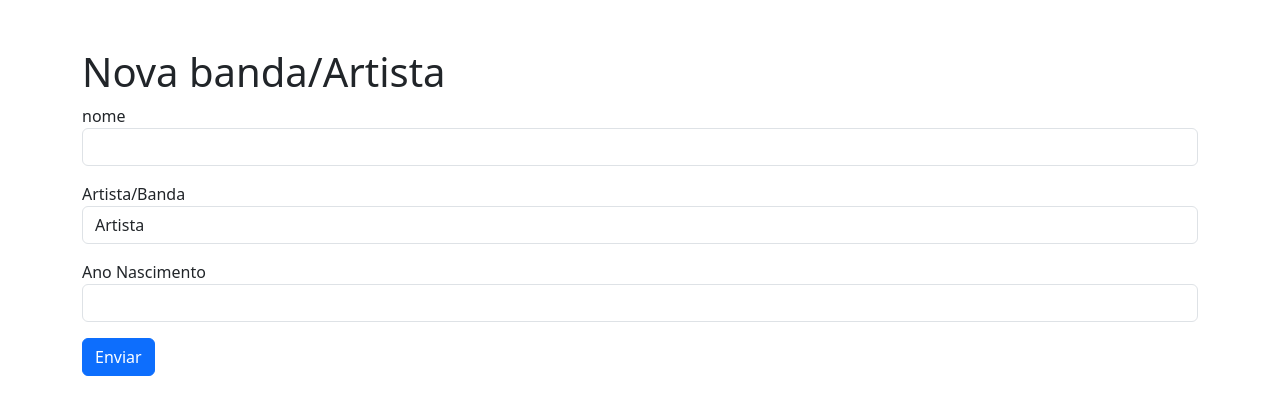
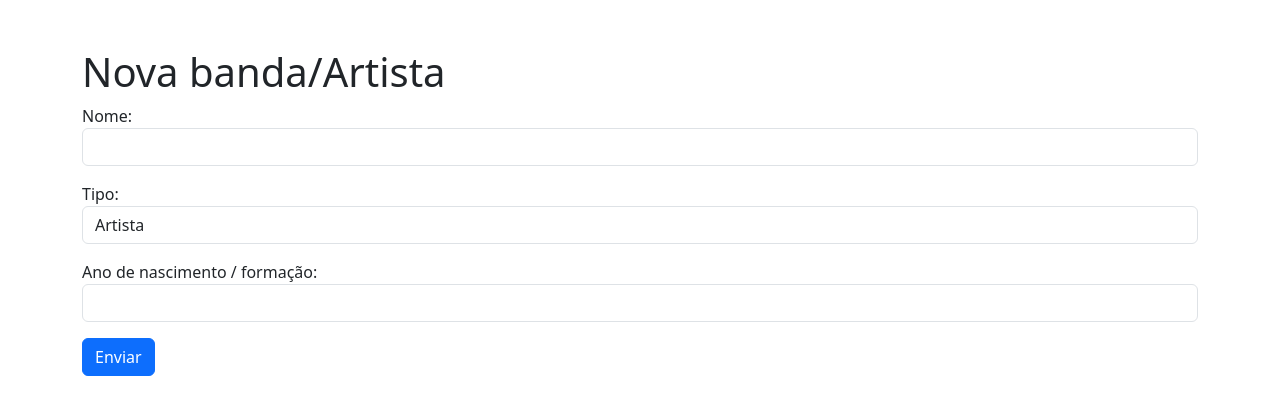
Before and after one commit to bgluft/Trabalho_gravadora, a PHP site: page /index.php?page=cadastrar-artista in a window 1280 px wide. Shown: the part 56-471 px from the top of the page. Run offline with PHP 8.4, Linux system fonts and the light colour scheme.

Commit message:
alteraçoes visuais

```diff
--- a/artists/cadastrar-artista.php
+++ b/artists/cadastrar-artista.php
@@ -2,18 +2,18 @@
 <form action="?page=salvar-artista" method="post">
     <input type="hidden" name="acao" value="cadastrar">
     <div class="mb-3">
-        <label>nome</label>
+        <label>Nome: </label>
         <input type="text" name="name" class="form-control">
     </div>
     <div class="mb-3">
-        <label>Artista/Banda</label>
+        <label>Tipo: </label>
         <select name="band_artist" class="form-control">
             <option value="a">Artista</option>
             <option value="b">Banda</option>
         </select>
     </div>
     <div class="mb-3">
-        <label>Ano Nascimento</label>
+        <label>Ano de nascimento / formação:</label>
         <input type="number" id="ano" min="1900" max="2030" name="birth_formation" class="form-control">
     </div>
     <div class="mb-3">
--- a/artists/listar-artista.php
+++ b/artists/listar-artista.php
@@ -13,7 +13,7 @@
         print "<th>ID</th>";
         print "<th>Nome</th>";
         print "<th>Banda/Artista</th>";
-        print "<th>Data Formação</th>";
+        print "<th>Ano de nascimento/formação</th>";
         print "<th>Ações</th>";
         print "</tr>";
         while ($row = $res->fetch_object()) {
--- a/genres/listar-genero.php
+++ b/genres/listar-genero.php
@@ -26,6 +26,8 @@
             print "</tr>";
         }
         print "</table>";
+    } else {
+        print "<p class='alert alert-danger'>Não encontrou resultados!</p>";
     }
 ?>
 <div class="d-flex justify-content-center">
```
